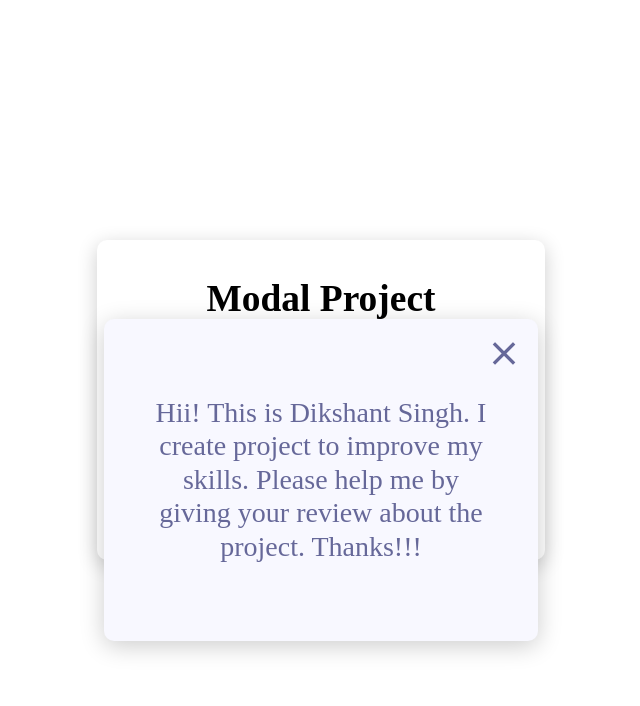
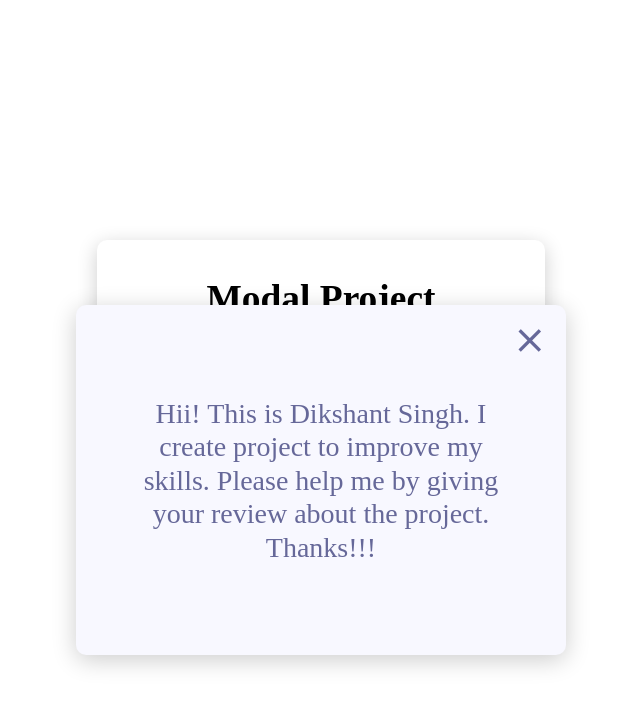
Before and after one commit to dikshantsingh510/dsfilo, a plain HTML site: page index.html in a window 1280 px wide. Both pictures are taken after a click on the element "MODAL". Shown: the whole page, without its empty margins (319-959 px from the left). Drawn offline with Linux system fonts and the light colour scheme.

Commit message:
Update style.css

```diff
--- a/style.css
+++ b/style.css
@@ -50,8 +50,8 @@ body {
   left: 50%;
   transform: translate(-50%, -50%);
   box-sizing: border-box;
-  width: 15.5em;
-  height: 11.5em;
+  width: 17.5em;
+  height: 12.5em;
   border-radius: 10px;
   font-size: 3.5vh;
   text-align: center;
```
